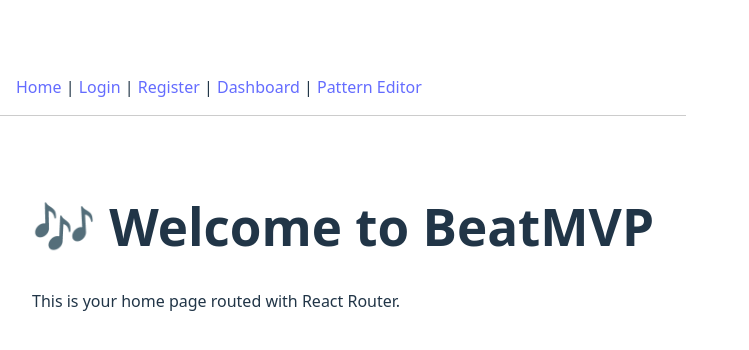
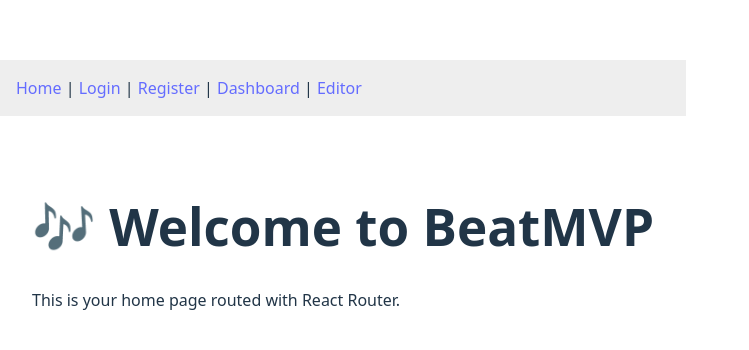
Before and after one commit to connorwotkowicz/BeatMVP, a React (Vite) app in the folder client/: page / in a window 1280 px wide. Shown: the part 190-540 px from the top of the page, without its empty margins (0-749 px from the left). Built offline with nearby package versions, Linux system fonts and the light colour scheme.

Commit message:
Remaining frontend 'boilerplate' added. Frontend prepared for later work

```diff
--- a/client/package.json
+++ b/client/package.json
@@ -23,6 +23,8 @@
     "eslint-plugin-react-hooks": "^5.1.0",
     "eslint-plugin-react-refresh": "^0.4.19",
     "globals": "^15.15.0",
-    "vite": "^6.2.0"
+    "vite": "^6.2.0",
+     "nodemon": "^2.0.15",
+    "sass": "^1.86.0"
   }
 }
--- a/client/src/App.jsx
+++ b/client/src/App.jsx
@@ -1,22 +1,23 @@
-// src/App.jsx
+
 import React from "react";
-import { BrowserRouter as Router, Routes, Route, Link } from "react-router-dom";
+import { BrowserRouter as Router, Routes, Route } from "react-router-dom";
+
+
 import Home from "./pages/Home";
 import Dashboard from "./pages/Dashboard";
 import PatternEditor from "./pages/PatternEditor";
+
+
 import LoginForm from "./components/Auth/LoginForm";
 import RegisterForm from "./components/Auth/RegisterForm";
+
+
+import Navigation from "./components/Navigation";
 
 function App() {
   return (
     <Router>
-      <nav style={{ padding: "1rem", borderBottom: "1px solid #ccc", marginBottom: "1rem" }}>
-        <Link to="/">Home</Link> |{" "}
-        <Link to="/login">Login</Link> |{" "}
-        <Link to="/register">Register</Link> |{" "}
-        <Link to="/dashboard">Dashboard</Link> |{" "}
-        <Link to="/editor">Pattern Editor</Link>
-      </nav>
+      <Navigation />
 
       <Routes>
         <Route path="/" element={<Home />} />
--- a/client/src/components/Navigation.jsx
+++ b/client/src/components/Navigation.jsx
@@ -0,0 +1,17 @@
+
+import React from "react";
+import { Link } from "react-router-dom";
+
+const Navigation = () => {
+  return (
+    <nav style={{ padding: "1rem", backgroundColor: "#eee", marginBottom: "1rem" }}>
+      <Link to="/">Home</Link> |{" "}
+      <Link to="/login">Login</Link> |{" "}
+      <Link to="/register">Register</Link> |{" "}
+      <Link to="/dashboard">Dashboard</Link> |{" "}
+      <Link to="/editor">Editor</Link>
+    </nav>
+  );
+};
+
+export default Navigation;
```
Also changed, not shown: client/src/components/SoundControls.jsx (+13 -0 lines), client/src/context/AuthContext.jsx (+14 -0 lines).
